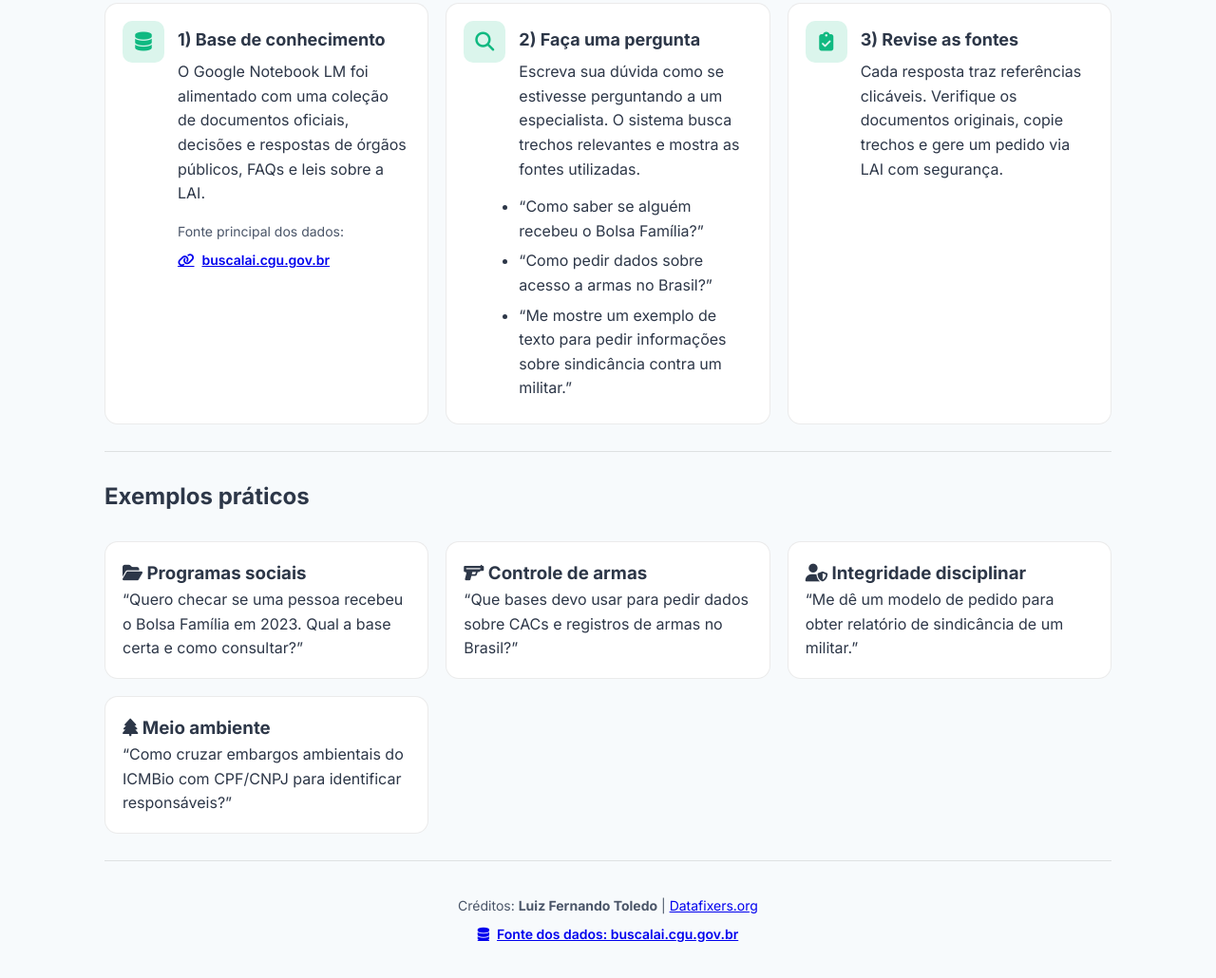
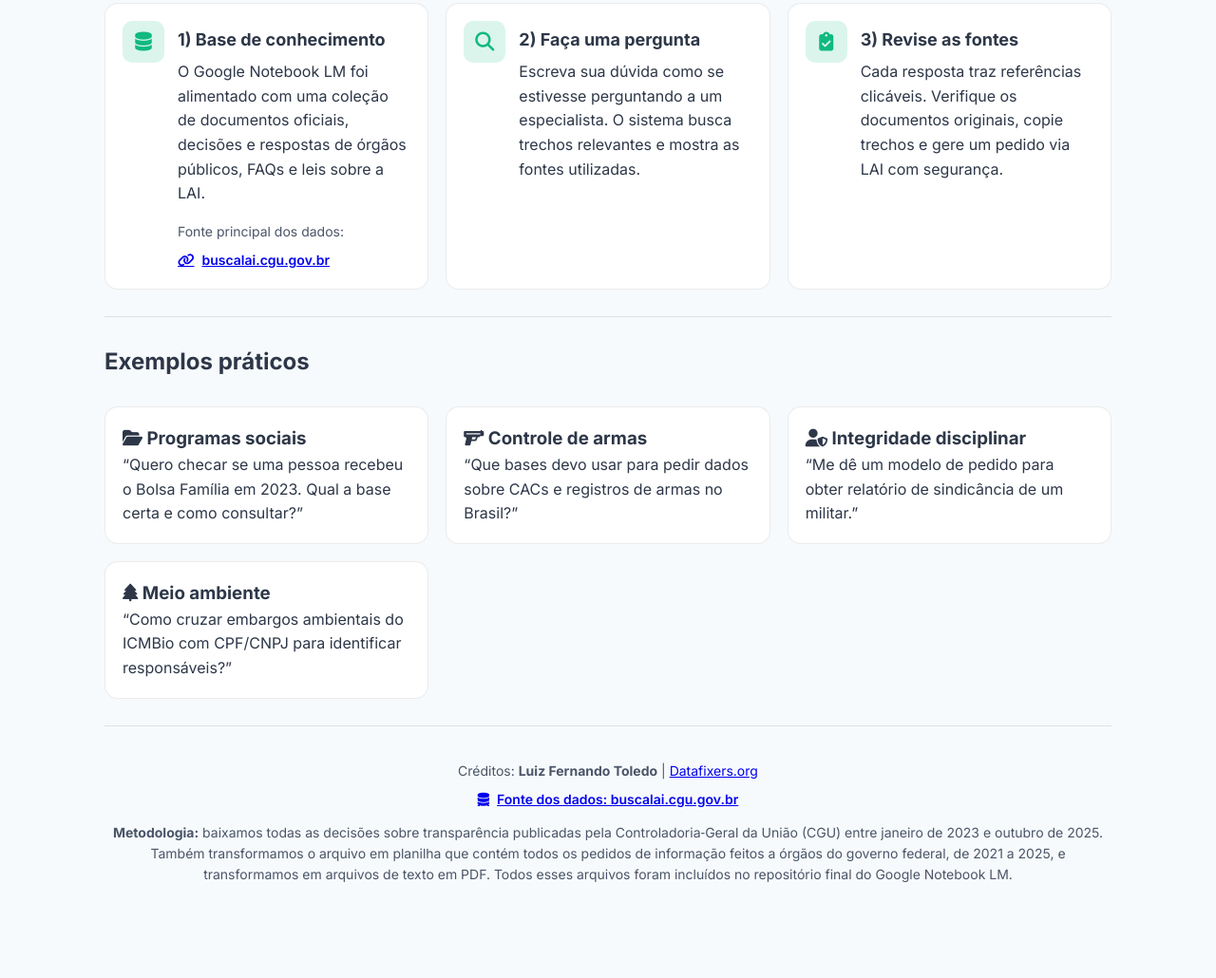
Before and after one commit to luizftoledo/datafixers, a plain HTML site: page l-ai-notebook.html in a window 1280 px wide. Shown: the part 440-1470 px from the top of the page at 95% size. After the commit the page ends 1429 px from the top, so only its background shows below. Drawn offline with Linux system fonts and the light colour scheme.

Commit message:
Add files via upload

```diff
--- a/l-ai-notebook.html
+++ b/l-ai-notebook.html
@@ -81,11 +81,6 @@
             <div>
               <h3>2) Faça uma pergunta</h3>
               <p>Escreva sua dúvida como se estivesse perguntando a um especialista. O sistema busca trechos relevantes e mostra as fontes utilizadas.</p>
-              <ul class="examples">
-                <li>“Como saber se alguém recebeu o Bolsa Família?”</li>
-                <li>“Como pedir dados sobre acesso a armas no Brasil?”</li>
-                <li>“Me mostre um exemplo de texto para pedir informações sobre sindicância contra um militar.”</li>
-              </ul>
             </div>
           </div>
 
@@ -128,6 +123,9 @@
       <section class="credits">
         <p>Créditos: <strong>Luiz Fernando Toledo</strong> | <a href="https://datafixers.org" target="_blank" rel="noopener">Datafixers.org</a></p>
         <a class="source-link" href="https://buscalai.cgu.gov.br/" target="_blank" rel="noopener"><i class="fas fa-database"></i> Fonte dos dados: buscalai.cgu.gov.br</a>
+        <p class="note" style="margin-top:12px;">
+          <strong>Metodologia:</strong> baixamos todas as decisões sobre transparência publicadas pela Controladoria‑Geral da União (CGU) entre janeiro de 2023 e outubro de 2025. Também transformamos o arquivo em planilha que contém todos os pedidos de informação feitos a órgãos do governo federal, de 2021 a 2025, e transformamos em arquivos de texto em PDF. Todos esses arquivos foram incluídos no repositório final do Google Notebook LM.
+        </p>
       </section>
     </div>
   </main>
```
